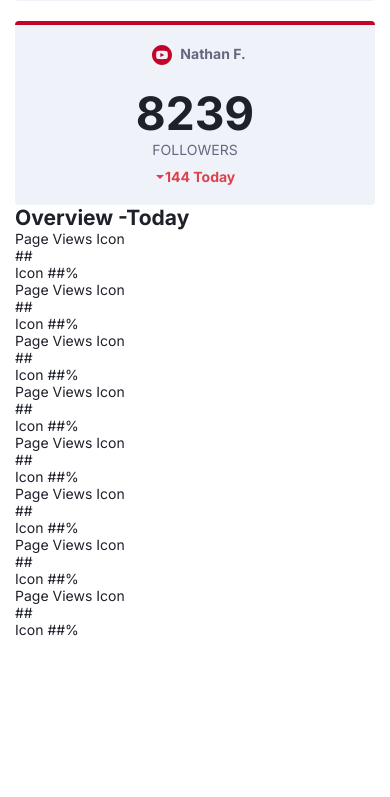
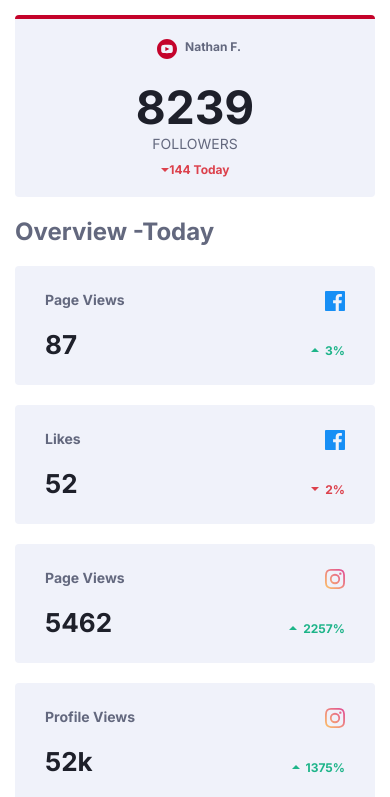
Before and after one commit to Nosferatu721/SocfialMediaDashBoard, a plain HTML site: page index.html in a window 390 px wide. Shown: the part 755-1552 px from the top of the page. Before the commit the page ends 1393 px from the top, so only its background shows below. Drawn offline with Linux system fonts and the light colour scheme.

Commit message:
Section Overview agregado - Mobile

```diff
--- a/css/style.css
+++ b/css/style.css
@@ -124,6 +124,7 @@ body {
 .card-follower .card-follower__nickname {
   color: hsl(228, 12%, 44%);
   font-weight: bold;
+  font-size: 1.2rem;
   margin: 2rem 0;
 }
 
@@ -153,6 +154,7 @@ body {
   color: var(--Lime-Green);
   font-weight: bold;
   margin: 0 0 2rem;
+  font-size: 1.2rem;
 }
 
 .card-follower .card-follower__news span {
@@ -210,3 +212,117 @@ body {
 .card-follower:nth-child(4) .card-follower__news {
   color: var(--Bright-Red);
 }
+
+/* Overview */
+
+.overview {
+  margin: 2rem 0;
+}
+
+.overview-title {
+  margin: 2rem 0;
+  color: hsl(228, 12%, 44%);
+  font-size: 2.4rem;
+}
+
+.cards-overview--container {
+  display: grid;
+  grid-template-columns: 1fr;
+  gap: 2rem;
+}
+
+.card-overview {
+  background: hsl(227, 47%, 96%);
+  border-radius: 4px;
+  padding: 1rem 3rem;
+}
+
+.card-overview .card-overview__type {
+  color: hsl(228, 12%, 44%);
+  font-weight: bold;
+  display: flex;
+  justify-content: space-between;
+  margin: 1.5rem 0;
+}
+
+.card-overview .card-overview__type span::before {
+  content: "";
+  display: inline-block;
+  width: 20px;
+  height: 20px;
+  background: url(../images/icon-facebook.svg);
+  background-repeat: no-repeat;
+  background-position: center;
+}
+
+.card-overview .card-overview__count {
+  display: flex;
+  justify-content: space-between;
+  align-items: flex-end;
+  margin: 1.5rem 0;
+}
+
+.card-overview .card-overview__count > p {
+  font-weight: bold;
+  font-size: 2.6rem;
+}
+
+.card-overview .card-overview__count > div {
+  color: var(--Lime-Green);
+  font-weight: bold;
+  font-size: 1.2rem;
+}
+.card-overview .card-overview__count > div p {
+  display: flex;
+  align-items: center;
+}
+.card-overview .card-overview__count > div span::before {
+  display: block;
+  content: "";
+  width: 20px;
+  height: 20px;
+  background: url(../images/icon-up.svg);
+  background-repeat: no-repeat;
+  background-position: center;
+}
+
+.card-overview:nth-child(2) .card-overview__count > div {
+  color: var(--Bright-Red);
+  font-weight: bold;
+  font-size: 1.2rem;
+}
+
+.card-overview:nth-child(2) .card-overview__count > div span::before {
+  background-image: url(../images/icon-down.svg);
+}
+
+.card-overview:nth-child(3) .card-overview__type span::before {
+  background-image: url(../images/icon-instagram.svg);
+}
+
+.card-overview:nth-child(4) .card-overview__type span::before {
+  background-image: url(../images/icon-instagram.svg);
+}
+
+.card-overview:nth-child(5) .card-overview__type span::before {
+  background-image: url(../images/icon-twitter.svg);
+}
+
+.card-overview:nth-child(6) .card-overview__type span::before {
+  background-image: url(../images/icon-twitter.svg);
+}
+
+.card-overview:nth-child(7) .card-overview__count div p,
+.card-overview:nth-child(8) .card-overview__count div p {
+  color: var(--Bright-Red);
+}
+
+.card-overview:nth-child(7) .card-overview__count > div span::before,
+.card-overview:nth-child(8) .card-overview__count > div span::before {
+  background-image: url(../images/icon-down.svg);
+}
+
+.card-overview:nth-child(7) .card-overview__type span::before,
+.card-overview:nth-child(8) .card-overview__type span::before {
+  background-image: url(../images/icon-youtube.svg);
+}
--- a/index.html
+++ b/index.html
@@ -65,74 +65,74 @@
         <h2 class="overview-title">Overview -Today</h2>
         <div class="cards-overview--container">
           <div class="card-overview">
-            <p class="card-overview__type">Page Views <span>Icon</span></p>
+            <p class="card-overview__type">Page Views <span></span></p>
             <div class="card-overview__count">
-              <p>##</p>
+              <p>87</p>
               <div>
-                <p><span>Icon</span> ##%</p>
+                <p><span></span>3%</p>
               </div>
             </div>
           </div>
           <div class="card-overview">
-            <p class="card-overview__type">Page Views <span>Icon</span></p>
+            <p class="card-overview__type">Likes <span></span></p>
             <div class="card-overview__count">
-              <p>##</p>
+              <p>52</p>
               <div>
-                <p><span>Icon</span> ##%</p>
+                <p><span></span>2%</p>
               </div>
             </div>
           </div>
           <div class="card-overview">
-            <p class="card-overview__type">Page Views <span>Icon</span></p>
+            <p class="card-overview__type">Page Views <span></span></p>
             <div class="card-overview__count">
-              <p>##</p>
+              <p>5462</p>
               <div>
-                <p><span>Icon</span> ##%</p>
+                <p><span></span>2257%</p>
               </div>
             </div>
           </div>
           <div class="card-overview">
-            <p class="card-overview__type">Page Views <span>Icon</span></p>
+            <p class="card-overview__type">Profile Views <span></span></p>
             <div class="card-overview__count">
-              <p>##</p>
+              <p>52k</p>
               <div>
-                <p><span>Icon</span> ##%</p>
+                <p><span></span>1375%</p>
               </div>
             </div>
           </div>
           <div class="card-overview">
-            <p class="card-overview__type">Page Views <span>Icon</span></p>
+            <p class="card-overview__type">Retweets <span></span></p>
             <div class="card-overview__count">
-              <p>##</p>
+              <p>117</p>
               <div>
-                <p><span>Icon</span> ##%</p>
+                <p><span></span>303%</p>
               </div>
             </div>
           </div>
           <div class="card-overview">
-            <p class="card-overview__type">Page Views <span>Icon</span></p>
+            <p class="card-overview__type">Likes <span></span></p>
             <div class="card-overview__count">
-              <p>##</p>
+              <p>507</p>
               <div>
-                <p><span>Icon</span> ##%</p>
+                <p><span></span>553%</p>
               </div>
             </div>
           </div>
           <div class="card-overview">
-            <p class="card-overview__type">Page Views <span>Icon</span></p>
+            <p class="card-overview__type">Likes <span></span></p>
             <div class="card-overview__count">
-              <p>##</p>
+              <p>157</p>
               <div>
-                <p><span>Icon</span> ##%</p>
+                <p><span></span>19%</p>
               </div>
             </div>
           </div>
           <div class="card-overview">
-            <p class="card-overview__type">Page Views <span>Icon</span></p>
+            <p class="card-overview__type">Total Views <span></span></p>
             <div class="card-overview__count">
-              <p>##</p>
+              <p>1407</p>
               <div>
-                <p><span>Icon</span> ##%</p>
+                <p><span></span>12%</p>
               </div>
             </div>
           </div>
```
Also changed, not shown: css/tablet.css (added).
